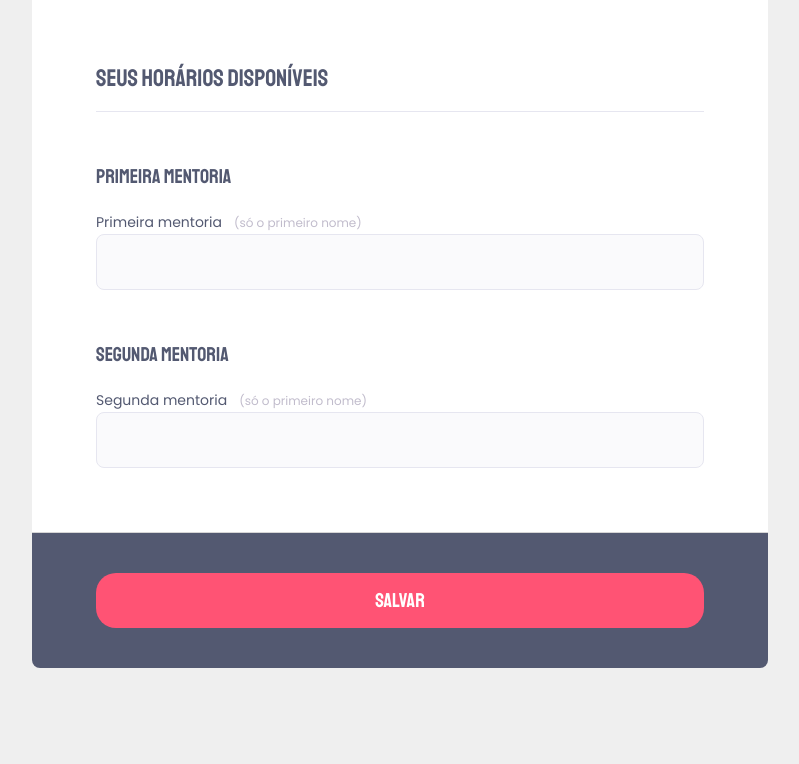
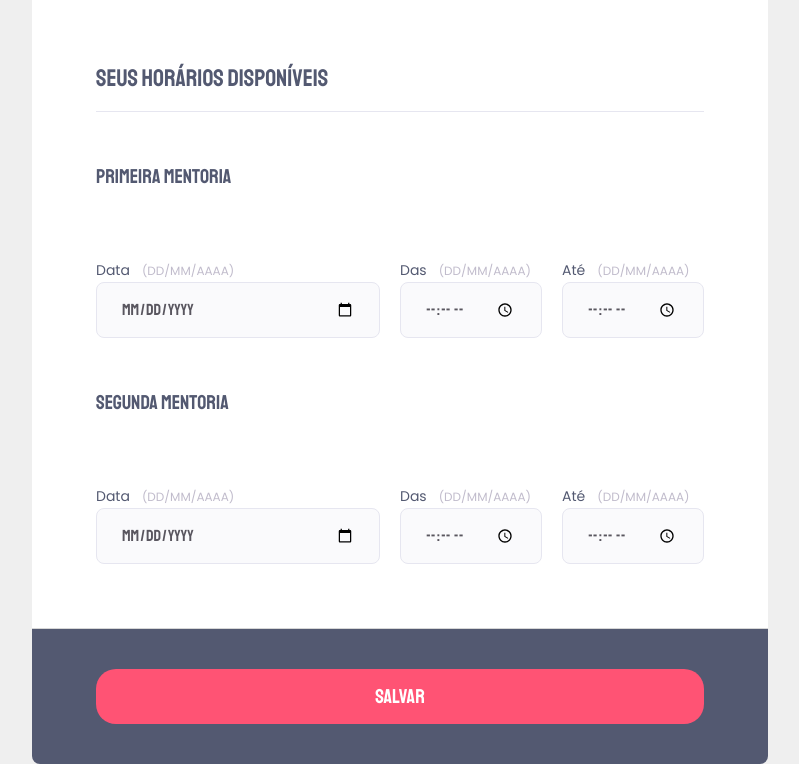
Before and after one commit to leokazuyukinagatani/rocket-mentorship, a plain HTML site: page index.html in a window 1280 px wide. Shown: the part 1063-1827 px from the top of the page, without its empty margins (240-1039 px from the left). Drawn offline with Linux system fonts and the light colour scheme.

Commit message:
ajustes no layout e imagem de capa

```diff
--- a/index.html
+++ b/index.html
@@ -36,13 +36,13 @@
 
 
           <div class="input-wrapper">
-            <label for="input-name">Email <span>(digite um email válido)</span></label>
-            <input name="input-name" type="text">
+            <label for="input-email">Email <span>(digite um email válido)</span></label>
+            <input name="input-email" type="email">
           </div>
 
           <div class="input-wrapper">
-            <label for="input-name">Senha <span>(mínimo de 6 caracteres)</span></label>
-            <input name="input-name" type="text">
+            <label for="input-password">Senha <span>(mínimo de 6 caracteres)</span></label>
+            <input name="input-password" type="password">
           </div>
         </div>
       </fieldset>
@@ -60,26 +60,52 @@
       <fieldset>
         <div class="fieldset-wrapper">
           <legend>Seus horários disponíveis</legend>
-          <div class="input-wrapper">
-            <div class="sub-legend">
-              Primeira mentoria
+          <div class="sub-legend">
+            Primeira mentoria
+          </div>
+          <div class="col-3">
+            <div class="input-wrapper">
+              <label for="input-data-01">Data<span>(DD/MM/AAAA)</span></label>
+              <input name="input-data-01" type="date">
             </div>
-            <label for="input-name">Primeira mentoria<span>(só o primeiro nome)</span></label>
-            <input name="input-name" type="text">
+
+            <div class="input-wrapper">
+              <label for="input-begin-time-01">Das<span>(DD/MM/AAAA)</span></label>
+              <input name="input-begin-time-01" type="time">
+            </div>
+
+            <div class="input-wrapper">
+              <label for="input-end-time-01">Até<span>(DD/MM/AAAA)</span></label>
+              <input name="input-end-time-01" type="time">
+            </div>
+
           </div>
 
 
-          <div class="input-wrapper">
-            <div class="sub-legend">
-              Segunda mentoria
+         <div class="sub-legend">
+            Segunda mentoria
+         </div>
+
+          <div class="col-3">
+            <div class="input-wrapper">
+             <label for="input-data-02">Data<span>(DD/MM/AAAA)</span></label>
+             <input name="input-name" type="date">
             </div>
-            <label for="input-name">Segunda mentoria<span>(só o primeiro nome)</span></label>
-            <input name="input-name" type="text">
+
+            <div class="input-wrapper">
+             <label for="input-begin-time-02">Das<span>(DD/MM/AAAA)</span></label>
+             <input name="input-begin-time-02" type="time">
+            </div>
+
+            <div class="input-wrapper">
+              <label for="input-end-time-02">Até<span>(DD/MM/AAAA)</span></label>
+              <input name="input-end-time-02" type="time">
+            </div>
           </div>
+
+
         </div>
       </fieldset>
-
-
 
     </form>
 
--- a/style.css
+++ b/style.css
@@ -73,7 +73,7 @@ header h1 {
   font-size: 4.8rem;
   line-height: 6rem;
   color: #FFF;
-  margin-bottom: 24px;
+  margin-bottom: 2.4rem;
 
 }
 
@@ -116,7 +116,7 @@ fieldset legend {
 
   width: 100%;
   border-bottom: 1px solid #E6E6F0;
-  padding-bottom: 16px;
+  padding-bottom: 1.6rem;
 }
 
 .sub-legend {
@@ -124,7 +124,7 @@ fieldset legend {
   line-height: 3.4rem;
 
   width: 100%;
-  padding-bottom: 16px;
+  padding-bottom: 1.6rem;
 }
 
 .input-wrapper{
@@ -136,9 +136,19 @@ fieldset legend {
   grid-template-columns: 1fr 1fr;
   gap: 2rem;
 }
-.col-2 .input-wrapper{
+.col-3 {
+  display: grid;
+  grid-template-columns: 2fr 1fr 1fr;
+  gap: 2rem;
+
+}
+
+.col-2 .input-wrapper,
+.col-3 .input-wrapper{
   display: grid;
 }
+
+
 
 .input-wrapper label {
   font-family: var(--ff-secondary);
@@ -147,10 +157,10 @@ fieldset legend {
 }
 
 .input-wrapper label span {
-  margin-left: 12px;
+  margin-left: 1.2rem;
 
-  font-size: 12px;
-  line-height: 20px;
+  font-size: 1.2rem;
+  line-height: 2rem;
 
   color: var(--fc-secondary);
 }
@@ -168,12 +178,12 @@ fieldset legend {
   border: 1px solid #E6E6F0;
   border-radius: 8px;
 
-  height: 56px;
+  height: 5.6rem;
 
-  padding: 0 24px;
+  padding: 0 2.4rem;
 
-  font-size: 16px;
-  line-height: 26px;
+  font-size: 1.6rem;
+  line-height: 2.6rem;
 
   color: #59565f;
 
@@ -181,13 +191,13 @@ fieldset legend {
 
 footer {
   background: var(--bg-primary);
-  height: 136px;
+  height: 13.6rem;
   display: flex;
   flex-direction: column;
 
-  padding: 40px 64px;
+  padding: 4rem 6.4rem;
 
-  margin-bottom: 100px;
+  margin-bottom: 10rem;
   border-top: 1px solid #D6D6D6;
   border-radius: 0 0 8px 8px;
 }
```
Also changed, not shown: images/rocket-mentorship.png (added).
